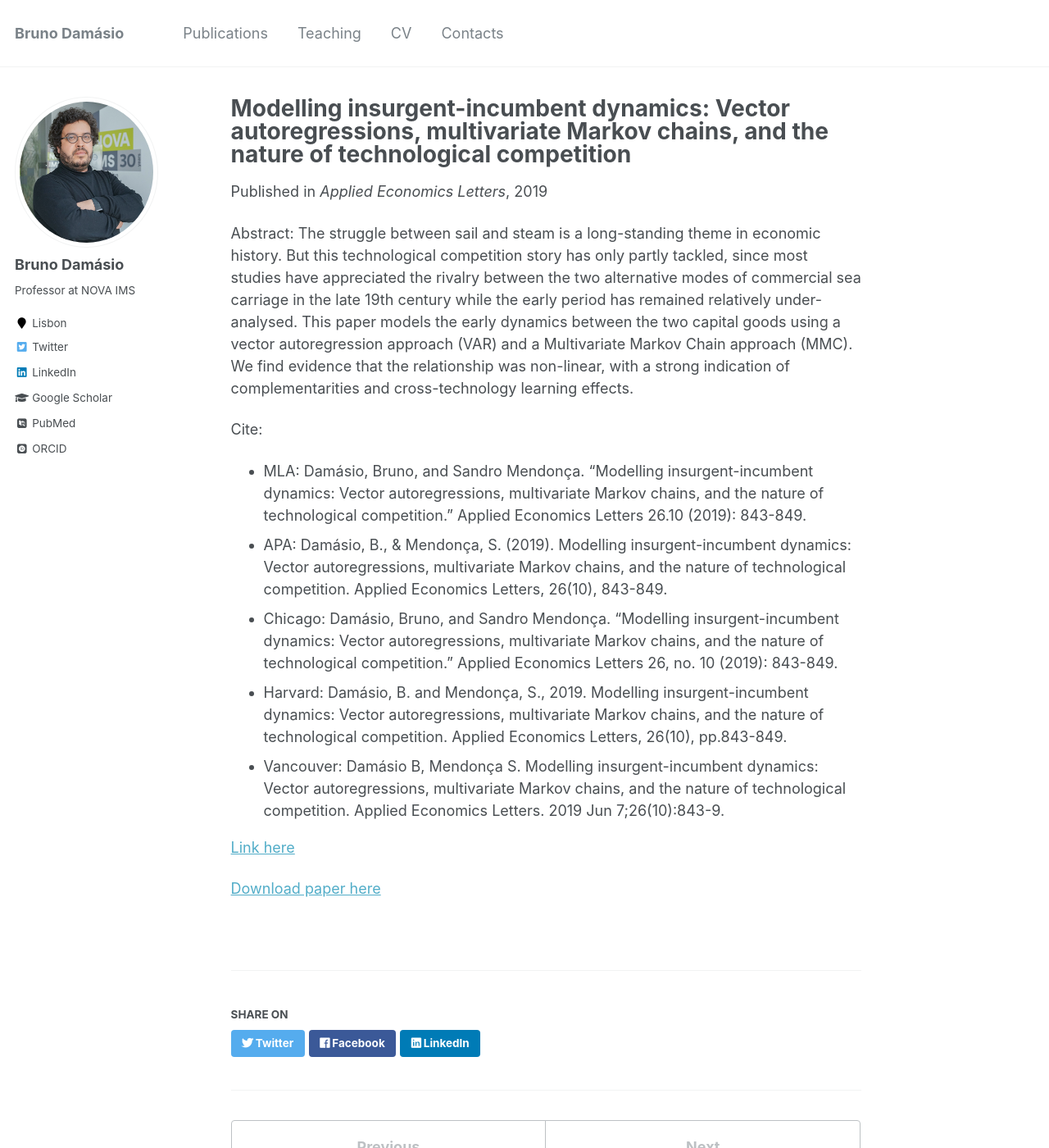
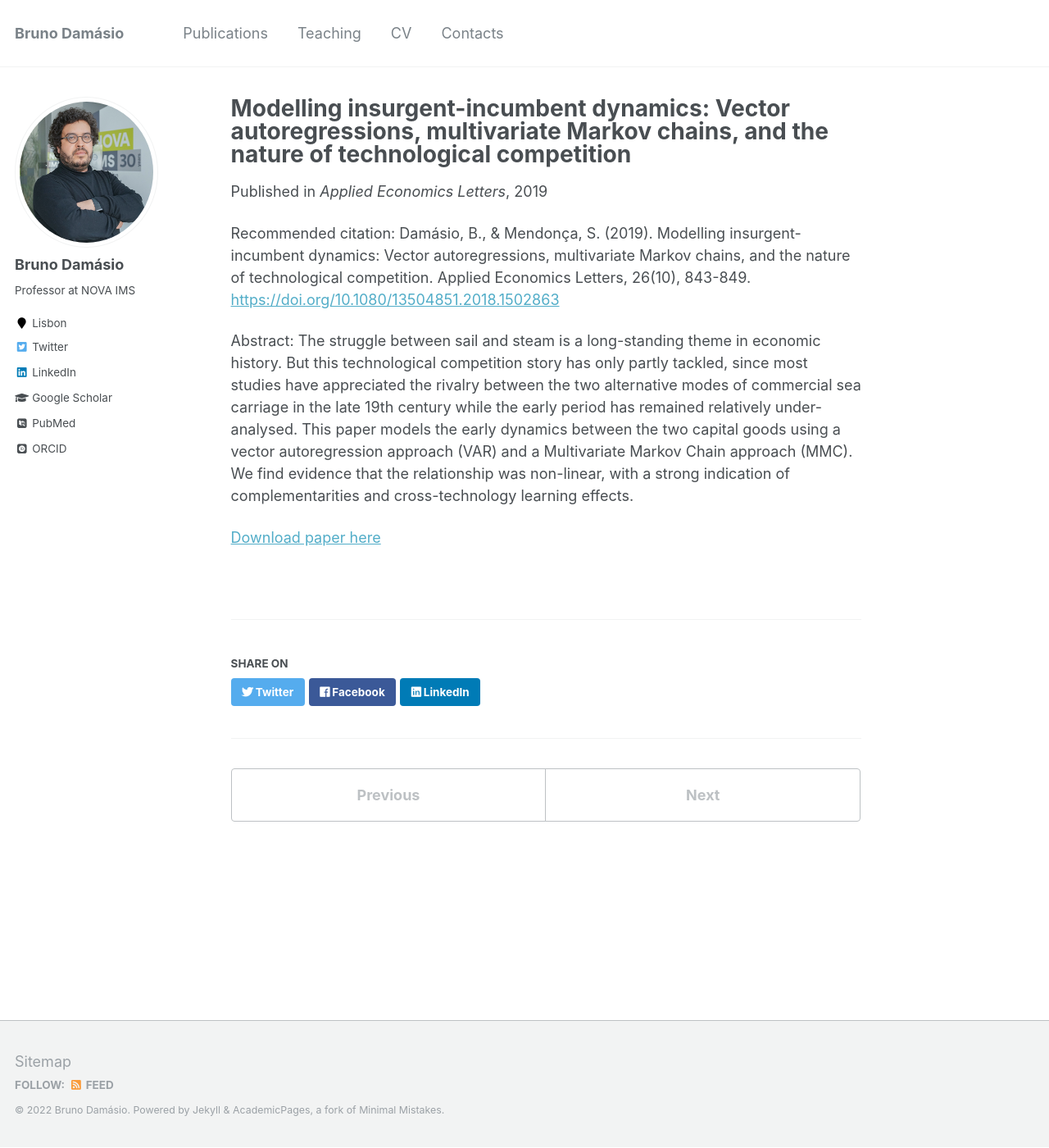
Before and after one commit to damasiob/damasiob.github.io, a Jekyll site: the page built from _publications/2019-07-var-mmc.md, in a window 1280 px wide and 1400 px high. Shown: the whole window at 82% size. Built offline with Jekyll 4.4.1, drawn with Linux system fonts in a browser that asks for light colours; some web fonts are replaced.

Commit message:
Update 2019-07-var-mmc.md

```diff
--- a/_publications/2019-07-var-mmc.md
+++ b/_publications/2019-07-var-mmc.md
@@ -6,17 +6,8 @@ date: 2019-07-01
 venue: 'Applied Economics Letters'
 ---
 
+Recommended citation: Damásio, B., & Mendonça, S. (2019). Modelling insurgent-incumbent dynamics: Vector autoregressions, multivariate Markov chains, and the nature of technological competition. Applied Economics Letters, 26(10), 843-849. [https://doi.org/10.1080/13504851.2018.1502863](https://doi.org/10.1080/13504851.2018.1502863)
+
 Abstract: The struggle between sail and steam is a long-standing theme in economic history. But this technological competition story has only partly tackled, since most studies have appreciated the rivalry between the two alternative modes of commercial sea carriage in the late 19th century while the early period has remained relatively under-analysed. This paper models the early dynamics between the two capital goods using a vector autoregression approach (VAR) and a Multivariate Markov Chain approach (MMC). We find evidence that the relationship was non-linear, with a strong indication of complementarities and cross-technology learning effects.
 
-
-Cite:
-  * MLA: Damásio, Bruno, and Sandro Mendonça. "Modelling insurgent-incumbent dynamics: Vector autoregressions, multivariate Markov chains, and the nature of technological competition." Applied Economics Letters 26.10 (2019): 843-849.
-  * APA: Damásio, B., & Mendonça, S. (2019). Modelling insurgent-incumbent dynamics: Vector autoregressions, multivariate Markov chains, and the nature of technological competition. Applied Economics Letters, 26(10), 843-849.
-  * Chicago: Damásio, Bruno, and Sandro Mendonça. "Modelling insurgent-incumbent dynamics: Vector autoregressions, multivariate Markov chains, and the nature of technological competition." Applied Economics Letters 26, no. 10 (2019): 843-849.
-  * Harvard: Damásio, B. and Mendonça, S., 2019. Modelling insurgent-incumbent dynamics: Vector autoregressions, multivariate Markov chains, and the nature of technological competition. Applied Economics Letters, 26(10), pp.843-849.
-  * Vancouver: Damásio B, Mendonça S. Modelling insurgent-incumbent dynamics: Vector autoregressions, multivariate Markov chains, and the nature of technological competition. Applied Economics Letters. 2019 Jun 7;26(10):843-9.
-
-
-[Link here](https://www.tandfonline.com/doi/full/10.1080/13504851.2018.1502863?casa_token=ETQoHSw_7OUAAAAA%3ALs07ianDX3FzaVLK4TH7wjoUy4jdcXToTa4xBiNBd3iVGoGvfalFcIjYFTdg5vaMJYOWXwx9lKvk)
-
 [Download paper here](http://lucasadoims.github.io/files/2019-07-var-mmc.pdf)
```
